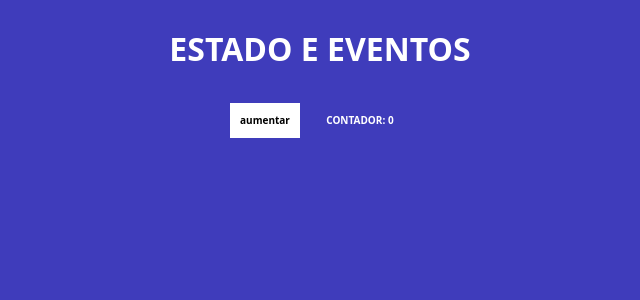
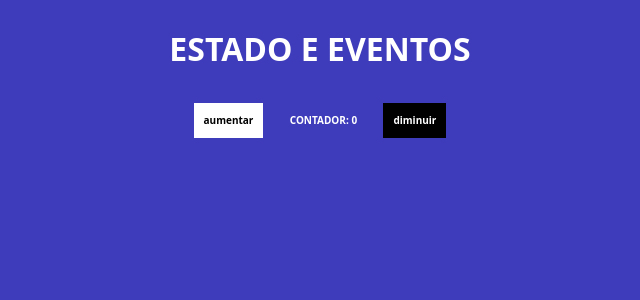
Before and after one commit to romulorosadev/2024-projeto-estudo-react-ada, a React (Vite) app: page / in a window 1280 px wide. Shown: the top 300 px of the page, without its empty margins (320-960 px from the left). Built offline with nearby package versions, Linux system fonts and the light colour scheme.

Commit message:
alterando estado contador diminuir

```diff
--- a/src/components/MyCouter.jsx
+++ b/src/components/MyCouter.jsx
@@ -4,8 +4,12 @@ export default function MyCounter(){
 
   const [counter, setCounter] = useState(0);
 
-   function aumentar(){
+  function aumentar(){
     setCounter(counter + 1);
+  }
+
+  function diminuir(){
+    setCounter(counter - 1);
   }
 
   return(
@@ -14,6 +18,7 @@ export default function MyCounter(){
 
       <h3 className=" text-white font-bold w-[10rem] text-center">CONTADOR: {counter}</h3>
 
+      <button onClick={diminuir} className="inline-block bg-black text-white font-bold p-4">diminuir</button>
     </div>
   )
 }
```
